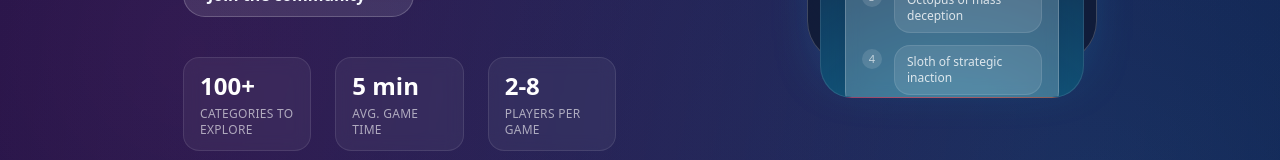
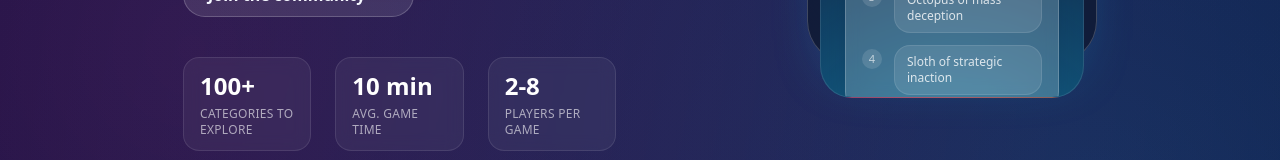
Before and after one commit to quinndarling21/top4_landing, a Next.js app: page / in a window 1280 px wide. Shown: the part 768-928 px from the top of the page. Built offline with nearby package versions, Linux system fonts and the light colour scheme.

Commit message:
avg timer

```diff
--- a/src/data/content.ts
+++ b/src/data/content.ts
@@ -13,7 +13,7 @@ export const heroContent = {
   },
   metrics: [
     { label: "Categories to explore", value: "100+" },
-    { label: "Avg. game time", value: "5 min" },
+    { label: "Avg. game time", value: "10 min" },
     { label: "Players per game", value: "2-8" },
   ],
 };
```
